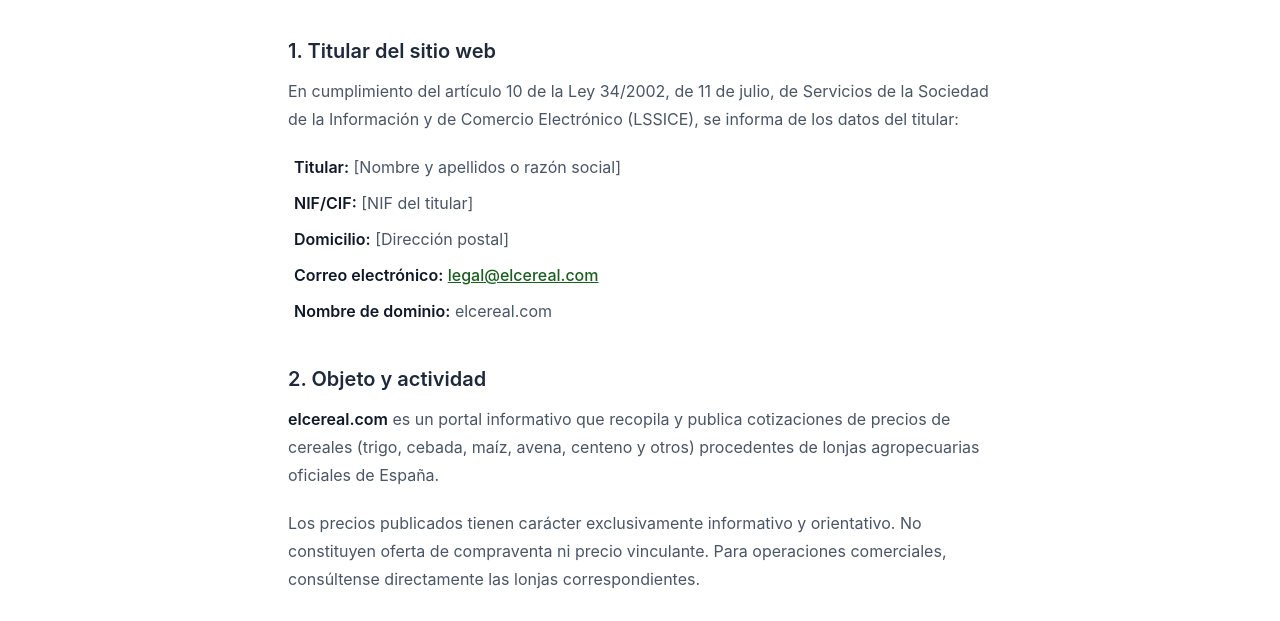
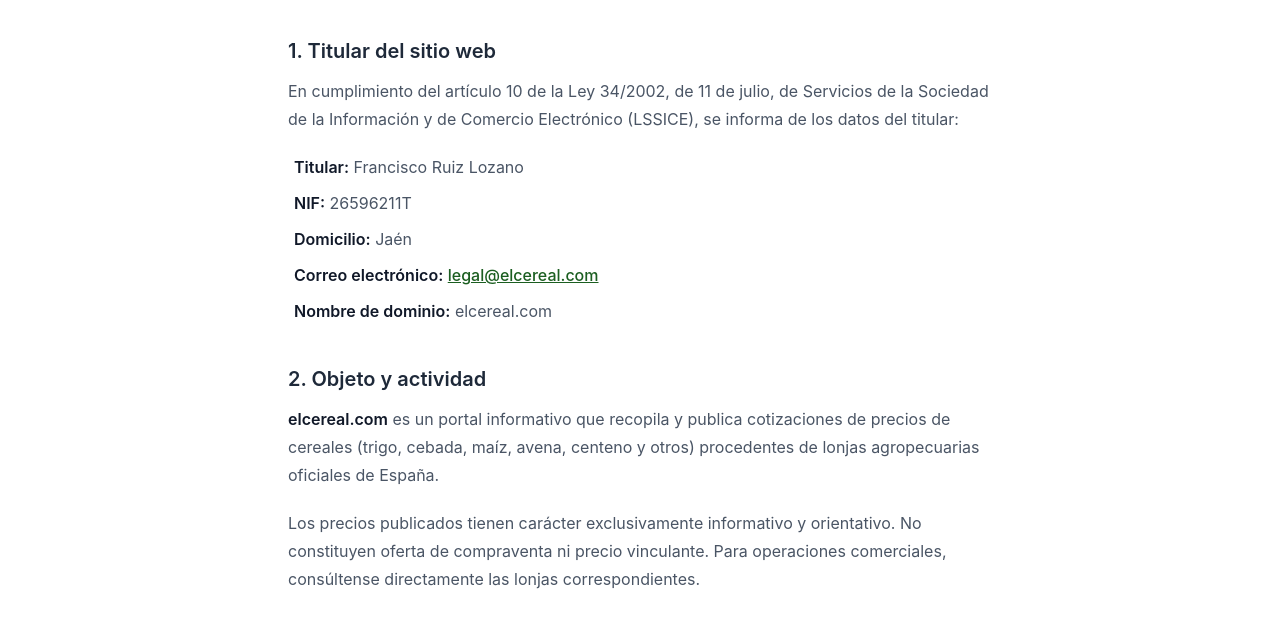
Before and after one commit to franruiloz-lab/precio-cereales, an Astro site: page /aviso-legal in a window 1280 px wide. Shown: the part 179-800 px from the top of the page. Built offline with nearby package versions, Linux system fonts and the light colour scheme; Astro itself is replaced by a stand-in of ours.

Commit message:
Rellenar datos del titular en textos legales

```diff
--- a/src/pages/aviso-legal.astro
+++ b/src/pages/aviso-legal.astro
@@ -21,9 +21,9 @@
           En cumplimiento del artículo 10 de la Ley 34/2002, de 11 de julio, de Servicios de la Sociedad de la Información y de Comercio Electrónico (LSSICE), se informa de los datos del titular:
         </p>
         <ul class="mt-3 space-y-1 text-gray-600 list-none pl-0">
-          <li><strong>Titular:</strong> [Nombre y apellidos o razón social]</li>
-          <li><strong>NIF/CIF:</strong> [NIF del titular]</li>
-          <li><strong>Domicilio:</strong> [Dirección postal]</li>
+          <li><strong>Titular:</strong> Francisco Ruiz Lozano</li>
+          <li><strong>NIF:</strong> 26596211T</li>
+          <li><strong>Domicilio:</strong> Jaén</li>
           <li><strong>Correo electrónico:</strong> <a href="mailto:legal@elcereal.com" class="text-primary hover:underline">legal@elcereal.com</a></li>
           <li><strong>Nombre de dominio:</strong> elcereal.com</li>
         </ul>
--- a/src/pages/politica-privacidad.astro
+++ b/src/pages/politica-privacidad.astro
@@ -18,8 +18,8 @@
       <section>
         <h2 class="text-xl font-semibold text-gray-800 mb-3">1. Responsable del tratamiento</h2>
         <ul class="space-y-1 text-gray-600 list-none pl-0">
-          <li><strong>Titular:</strong> [Nombre y apellidos o razón social]</li>
-          <li><strong>NIF/CIF:</strong> [NIF del titular]</li>
+          <li><strong>Titular:</strong> Francisco Ruiz Lozano</li>
+          <li><strong>NIF:</strong> 26596211T</li>
           <li><strong>Correo de contacto:</strong> <a href="mailto:legal@elcereal.com" class="text-primary hover:underline">legal@elcereal.com</a></li>
         </ul>
       </section>
```
